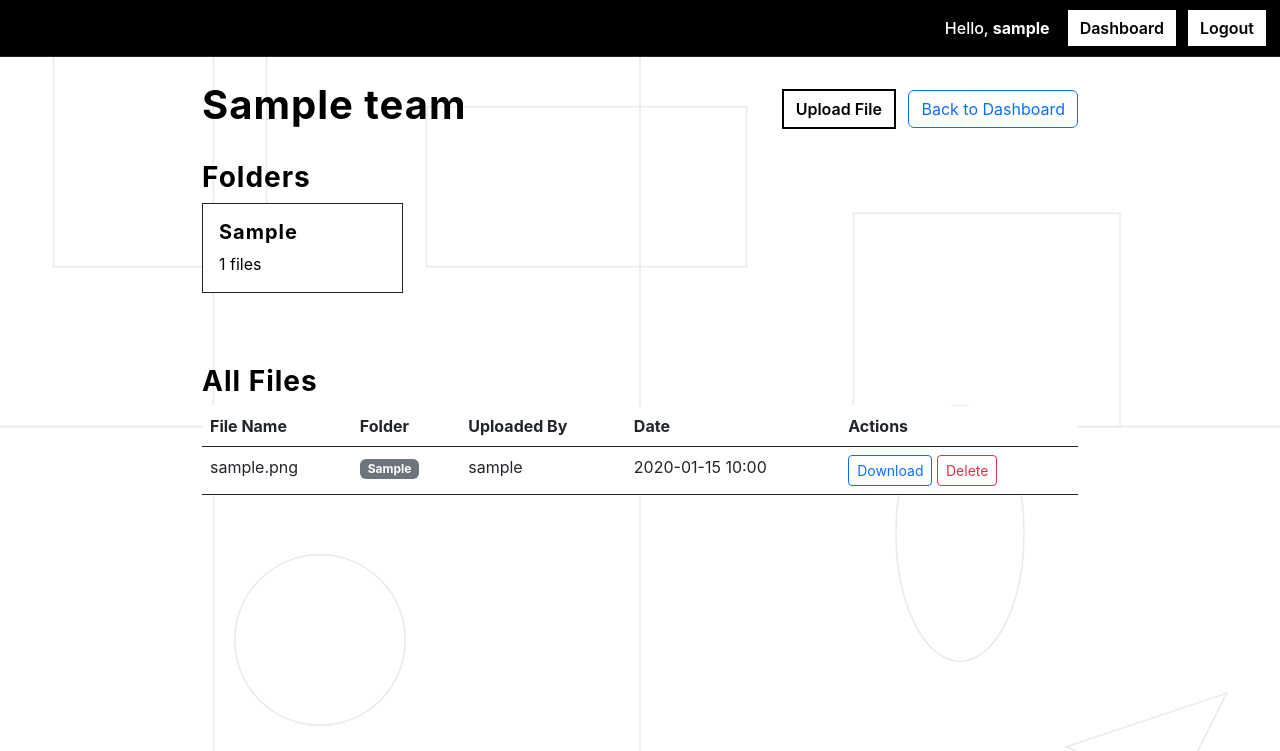
After one commit to roshiguru4/ddm, a Flask app: page /teams/1 in a window 1280 px wide. The commit adds this page. Shown: the top 751 px of the page. Run offline with Flask 3, Linux system fonts and the light colour scheme; the visitor is signed in with stand-in values (Sample User, id 1); tables that the repository leaves empty hold one stand-in row (values such as "Sample post").

Commit message:
added team base

```diff
--- a/routes.py
+++ b/routes.py
@@ -1,5 +1,5 @@
 from flask import request, jsonify, current_app, send_from_directory, render_template, redirect, url_for, session, flash
-from models import db, User, AudioFile
+from models import db, User, AudioFile, Team, TeamMember, TeamUpload
 from extensions import bcrypt
 import os
 from werkzeug.utils import secure_filename
@@ -17,6 +17,22 @@ def login_required(f):
     def decorated_function(*args, **kwargs):
         if 'user_id' not in session:
             return redirect(url_for('login_page'))
+        return f(*args, **kwargs)
+    return decorated_function
+
+def team_member_required(f):
+    from functools import wraps
+    @wraps(f)
+    def decorated_function(*args, **kwargs):
+        if 'user_id' not in session:
+            return redirect(url_for('login_page'))
+        team_id = kwargs.get('team_id')
+        if not team_id:
+            return redirect(url_for('dashboard'))
+        membership = TeamMember.query.filter_by(team_id=team_id, user_id=session['user_id']).first()
+        if not membership:
+            flash('You are not a member of this team.', 'danger')
+            return redirect(url_for('dashboard'))
         return f(*args, **kwargs)
     return decorated_function
 
@@ -66,6 +82,128 @@ def register_routes(app):
         flash('Logged out successfully.', 'info')
         return redirect(url_for('home'))
 
+    @app.route('/teams/create', methods=['GET', 'POST'])
+    @login_required
+    def create_team():
+        if request.method == 'POST':
+            name = request.form.get('name')
+            password = request.form.get('password')
+            if not name or not password:
+                flash('Team name and password are required.', 'danger')
+                return render_template('create_team.html')
+            if Team.query.filter_by(name=name).first():
+                flash('Team name already exists.', 'danger')
+                return render_template('create_team.html')
+            pw_hash = bcrypt.generate_password_hash(password).decode('utf-8')
+            team = Team(name=name, password_hash=pw_hash, created_by=session['user_id'])
+            db.session.add(team)
+            db.session.commit()
+            member = TeamMember(team_id=team.id, user_id=session['user_id'])
+            db.session.add(member)
+            db.session.commit()
+            flash('Team created successfully!', 'success')
+            return redirect(url_for('team_dashboard', team_id=team.id))
+        return render_template('create_team.html')
+
+    @app.route('/teams/join', methods=['GET', 'POST'])
+    @login_required
+    def join_team():
+        if request.method == 'POST':
+            name = request.form.get('name')
+            password = request.form.get('password')
+            if not name or not password:
+                flash('Team name and password are required.', 'danger')
+                return render_template('join_team.html')
+            team = Team.query.filter_by(name=name).first()
+            if not team or not bcrypt.check_password_hash(team.password_hash, password):
+                flash('Invalid team name or password.', 'danger')
+                return render_template('join_team.html')
+            existing_member = TeamMember.query.filter_by(team_id=team.id, user_id=session['user_id']).first()
+            if existing_member:
+                flash('You are already a member of this team.', 'info')
+                return redirect(url_for('team_dashboard', team_id=team.id))
+            member = TeamMember(team_id=team.id, user_id=session['user_id'])
+            db.session.add(member)
+            db.session.commit()
+            flash('Joined team successfully!', 'success')
+            return redirect(url_for('team_dashboard', team_id=team.id))
+        return render_template('join_team.html')
+
+    @app.route('/teams/<int:team_id>')
+    @team_member_required
+    def team_dashboard(team_id):
+        team = Team.query.get_or_404(team_id)
+        uploads = TeamUpload.query.filter_by(team_id=team_id).order_by(TeamUpload.uploaded_at.desc()).all()
+        folders = db.session.query(TeamUpload.folder).filter_by(team_id=team_id).distinct().all()
+        folders = [folder[0] for folder in folders]
+        return render_template('team_dashboard.html', team=team, uploads=uploads, folders=folders)
+
+    @app.route('/teams/<int:team_id>/upload', methods=['GET', 'POST'])
+    @team_member_required
+    def team_upload(team_id):
+        team = Team.query.get_or_404(team_id)
+        if request.method == 'POST':
+            if 'file' not in request.files:
+                flash('No file selected.', 'danger')
+                return redirect(url_for('team_upload', team_id=team_id))
+            file = request.files['file']
+            folder = request.form.get('folder', 'General')
+            if not file or not file.filename or not allowed_file(file.filename):
+                flash('Invalid file type. Only MP3 files are allowed.', 'danger')
+                return redirect(url_for('team_upload', team_id=team_id))
+            filename = secure_filename(file.filename or "")
+            save_path = os.path.join(current_app.config['UPLOAD_FOLDER'], filename)
+            base, ext = os.path.splitext(filename)
+            counter = 1
+            while os.path.exists(save_path):
+                filename = f"{base}_{counter}{ext}"
+                save_path = os.path.join(current_app.config['UPLOAD_FOLDER'], filename)
+                counter += 1
+            file.save(save_path)
+            upload = TeamUpload(
+                team_id=team_id,
+                user_id=session['user_id'],
+                filename=filename,
+                original_filename=file.filename,
+                folder=folder
+            )
+            db.session.add(upload)
+            db.session.commit()
+            flash('File uploaded to team successfully!', 'success')
+            return redirect(url_for('team_dashboard', team_id=team_id))
+        return render_template('team_upload.html', team=team)
+
+    @app.route('/teams/<int:team_id>/download/<int:upload_id>')
+    @team_member_required
+    def download_team_file(team_id, upload_id):
+        upload = TeamUpload.query.filter_by(id=upload_id, team_id=team_id).first_or_404()
+        file_path = os.path.join(current_app.config['UPLOAD_FOLDER'], upload.filename)
+        if not os.path.exists(file_path):
+            flash('File not found on server.', 'danger')
+            return redirect(url_for('team_dashboard', team_id=team_id))
+        from flask import send_file
+        return send_file(
+            file_path,
+            mimetype='audio/mpeg',
+            as_attachment=True,
+            download_name=upload.original_filename
+        )
+
+    @app.route('/teams/<int:team_id>/delete/<int:upload_id>', methods=['POST'])
+    @team_member_required
+    def delete_team_file(team_id, upload_id):
+        upload = TeamUpload.query.filter_by(id=upload_id, team_id=team_id).first_or_404()
+        if upload.user_id != session['user_id']:
+            flash('You can only delete your own uploads.', 'danger')
+            return redirect(url_for('team_dashboard', team_id=team_id))
+        file_path = os.path.join(current_app.config['UPLOAD_FOLDER'], upload.filename)
+        if os.path.exists(file_path):
+            os.remove(file_path)
+        db.session.delete(upload)
+        db.session.commit()
+        flash('File deleted successfully.', 'success')
+        return redirect(url_for('team_dashboard', team_id=team_id))
+
     @app.route('/dashboard', methods=['GET', 'POST'])
     @login_required
     def dashboard():
@@ -94,7 +232,9 @@ def register_routes(app):
             flash('File uploaded successfully!', 'success')
             return redirect(url_for('dashboard'))
         audio_files = AudioFile.query.filter_by(user_id=user_id).order_by(AudioFile.upload_date.desc()).all()
-        return render_template('dashboard.html', username=username, audio_files=audio_files)
+        user_teams = TeamMember.query.filter_by(user_id=user_id).all()
+        teams = [Team.query.get(member.team_id) for member in user_teams]
+        return render_template('dashboard.html', username=username, audio_files=audio_files, teams=teams)
 
     @app.route('/audio/<int:audio_id>', methods=['GET', 'POST'])
     @login_required
--- /dev/null
+++ b/templates/team_dashboard.html
@@ -0,0 +1,89 @@
+{% extends "base.html" %}
+
+{% block title %}{{ team.name }} - DDM{% endblock %}
+
+{% block content %}
+<div class="row">
+    <div class="col-12">
+        <div class="d-flex justify-content-between align-items-center mb-4">
+            <h1>{{ team.name }}</h1>
+            <div>
+                <a href="{{ url_for('team_upload', team_id=team.id) }}" class="btn btn-primary">Upload File</a>
+                <a href="{{ url_for('dashboard') }}" class="btn btn-outline-primary ms-2">Back to Dashboard</a>
+            </div>
+        </div>
+    </div>
+</div>
+
+{% if folders %}
+<div class="row mb-4">
+    <div class="col-12">
+        <h3>Folders</h3>
+        <div class="row">
+            {% for folder in folders %}
+            <div class="col-md-3 mb-3">
+                <div class="card">
+                    <div class="card-body">
+                        <h5 class="card-title">{{ folder }}</h5>
+                        <p class="card-text">
+                            {% set folder_files = uploads | selectattr('folder', 'equalto', folder) | list %}
+                            {{ folder_files | length }} files
+                        </p>
+                    </div>
+                </div>
+            </div>
+            {% endfor %}
+        </div>
+    </div>
+</div>
+{% endif %}
+
+<div class="row">
+    <div class="col-12">
+        <h3>All Files</h3>
+        {% if uploads %}
+        <div class="table-responsive">
+            <table class="table">
+                <thead>
+                    <tr>
+                        <th>File Name</th>
+                        <th>Folder</th>
+                        <th>Uploaded By</th>
+                        <th>Date</th>
+                        <th>Actions</th>
+                    </tr>
+                </thead>
+                <tbody>
+                    {% for upload in uploads %}
+                    <tr>
+                        <td>{{ upload.original_filename }}</td>
+                        <td>
+                            <span class="badge bg-secondary">{{ upload.folder }}</span>
+                        </td>
+                        <td>{{ upload.user.username }}</td>
+                        <td>{{ upload.uploaded_at.strftime('%Y-%m-%d %H:%M') }}</td>
+                        <td>
+                            <a href="{{ url_for('download_team_file', team_id=team.id, upload_id=upload.id) }}"
+                               class="btn btn-sm btn-outline-primary">Download</a>
+                            {% if upload.user_id == session.user_id %}
+                            <form method="POST" action="{{ url_for('delete_team_file', team_id=team.id, upload_id=upload.id) }}"
+                                  class="d-inline" onsubmit="return confirm('Are you sure you want to delete this file?')">
+                                <button type="submit" class="btn btn-sm btn-outline-danger">Delete</button>
+                            </form>
+                            {% endif %}
+                        </td>
+                    </tr>
+                    {% endfor %}
+                </tbody>
+            </table>
+        </div>
+        {% else %}
+        <div class="text-center py-5">
+            <h4 class="text-muted">No files uploaded yet</h4>
+            <p class="text-muted">Be the first to upload a file to this team!</p>
+            <a href="{{ url_for('team_upload', team_id=team.id) }}" class="btn btn-primary">Upload First File</a>
+        </div>
+        {% endif %}
+    </div>
+</div>
+{% endblock %}
```
Also changed, not shown: models.py (+32 -0 lines), templates/create_team.html (added, +32 -0 lines), templates/dashboard.html (+54 -0 lines), templates/join_team.html (added, +31 -0 lines), templates/team_upload.html (added, +43 -0 lines).
